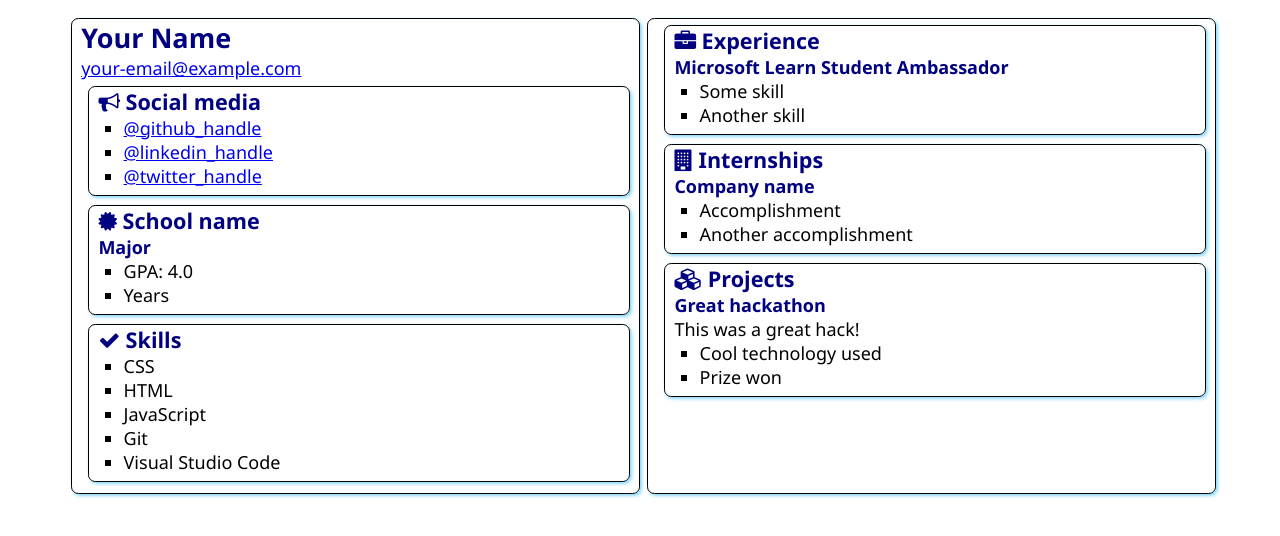
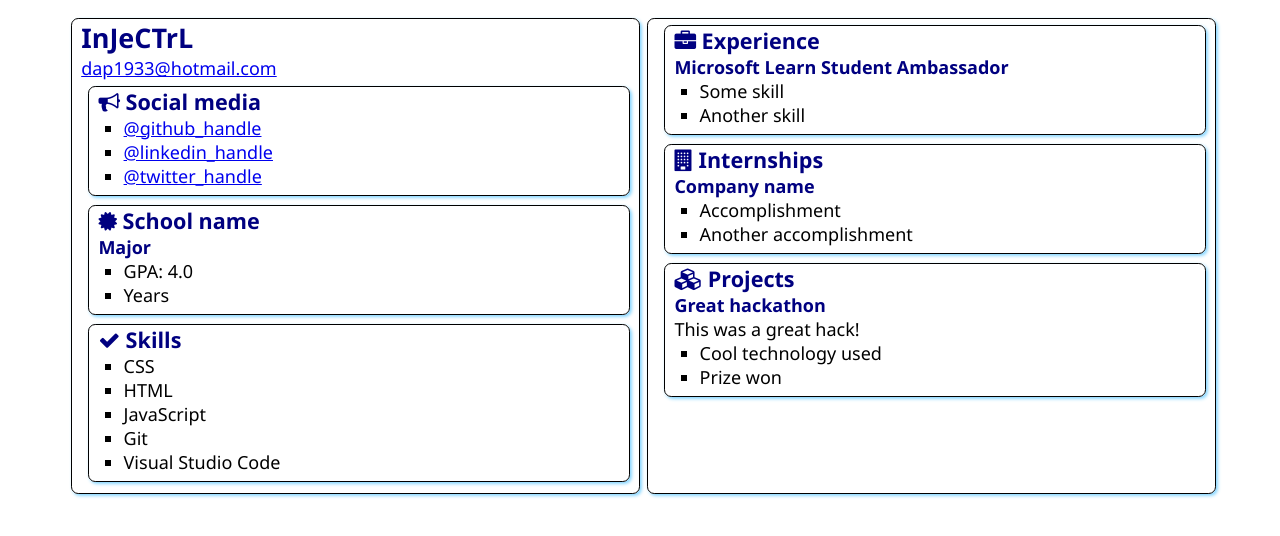
Before and after one commit to InJeCTrL/SATechnicalOnboarding, a plain HTML site: page src/index.html in a window 1280 px wide. Drawn offline with Linux system fonts and the light colour scheme.

Commit message:
Custom name

```diff
--- a/src/index.html
+++ b/src/index.html
@@ -12,8 +12,8 @@
 <body>
     <main>
         <article class="box">
-            <h1>Your Name</h1>
-            <div><a href="mailto:your.email@example.com">your-email@example.com</a></div>
+            <h1>InJeCTrL</h1>
+            <div><a href="mailto:dap1933@hotmail.com">dap1933@hotmail.com</a></div>
 
             <section class="box">
                 <h2>
```
